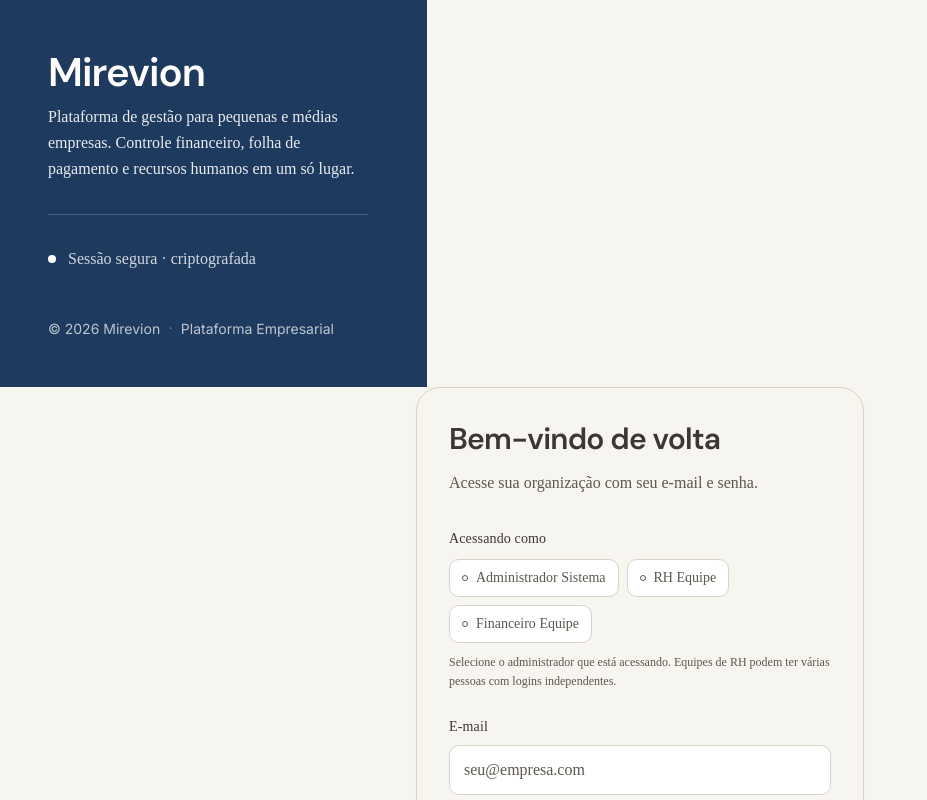
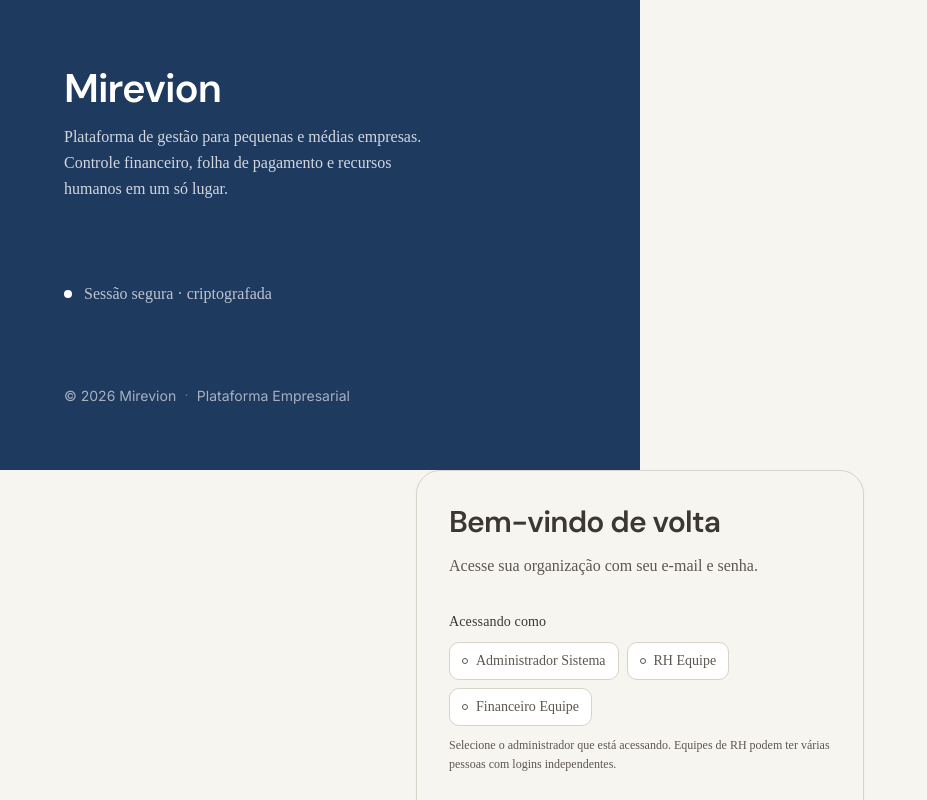
Before and after one commit to ItaloNicacioDev/Mirevion, a React (Vite) app in the folder apps/web/: page /login in a window 1280 px wide. Shown: the top 800 px of the page, without its empty margins (0-927 px from the left). Built offline with nearby package versions, Linux system fonts and the light colour scheme.

Commit message:
Update LoginPage styling for improved layout and visual consistency

```diff
--- a/apps/web/src/features/auth/LoginPage.tsx
+++ b/apps/web/src/features/auth/LoginPage.tsx
@@ -45,24 +45,24 @@ export default function LoginPage() {
   return (
     <div className="min-h-screen bg-background text-foreground">
       {/* Marca esquerda — visível apenas em telas largas */}
-      <div className="hidden lg:flex lg:w-1/3 bg-primary flex-col justify-between items-start p-12 text-white">
+      <div className="hidden lg:flex lg:w-1/2 bg-primary flex-col justify-between items-start p-10 lg:p-16 text-primary-foreground">
         <div className="flex flex-col gap-8">
           <div>
-            <div className="font-display text-h1 font-semibold tracking-tight mb-2">Mirevion</div>
-            <p className="body-sm opacity-90 leading-relaxed max-w-xs">
+            <div className="font-display text-h1 font-semibold tracking-tight mb-3">Mirevion</div>
+            <p className="body-sm opacity-80 leading-relaxed max-w-sm">
               Plataforma de gestão para pequenas e médias empresas.
               Controle financeiro, folha de pagamento e recursos humanos em um só lugar.
             </p>
           </div>
-          <div className="flex items-center gap-3 pt-8 border-t border-white/20">
-            <div className="w-2 h-2 rounded-full bg-white"></div>
-            <span className="body-sm opacity-80">Sessão segura · criptografada</span>
+          <div className="flex items-center gap-3 mt-12">
+            <div className="w-2 h-2 rounded-full bg-primary-foreground"></div>
+            <span className="body-sm opacity-70">Sessão segura · criptografada</span>
           </div>
         </div>
-        <div className="mt-12">
-          <div className="flex items-center gap-2 text-sm opacity-70">
+        <div className="mt-20">
+          <div className="flex items-center gap-2 text-sm opacity-60">
             <span className="font-label">© 2026 Mirevion</span>
-            <span className="text-white/50">·</span>
+            <span className="opacity-50">·</span>
             <span className="font-label">Plataforma Empresarial</span>
           </div>
         </div>
@@ -96,9 +96,9 @@ export default function LoginPage() {
                   <button
                     key={admin.id}
                     onClick={() => handleSelectAdmin(admin.email)}
-                    className={`flex items-center gap-2 px-3 py-2 text-sm rounded-md border transition-all duration-200 ${isSelected ? "bg-accent text-white border-accent shadow-sm shadow-accent/20" : "bg-card text-muted-foreground border-border hover:bg-muted/50 hover:border-border/50"}`}
+                    className={`flex items-center gap-2 px-3 py-2 text-sm rounded-md border transition-all duration-200 ${isSelected ? "bg-accent text-accent-foreground border-accent shadow-sm shadow-accent/20" : "bg-card text-muted-foreground border-border hover:bg-muted/50 hover:border-border/50"}`}
                   >
-                    <span className={`w-1.5 h-1.5 rounded-full ${isSelected ? "bg-white" : "bg-transparent border border-current"}`} />
+                    <span className={`w-1.5 h-1.5 rounded-full ${isSelected ? "bg-accent-foreground" : "bg-transparent border border-current"}`} />
                     {admin.first_name} {admin.last_name}
                   </button>
                 );
@@ -156,7 +156,7 @@ export default function LoginPage() {
             <button
               type="submit"
               disabled={loading}
-              className="w-full py-3.5 bg-accent text-on-accent rounded-md font-medium hover:bg-accent/90 focus:ring-2 focus:ring-ring focus:ring-offset-1 transition-all duration-200 disabled:opacity-60 disabled:cursor-not-allowed flex items-center justify-center gap-2"
+              className="w-full py-3.5 bg-accent text-accent-foreground rounded-md font-medium hover:bg-accent/90 focus:ring-2 focus:ring-ring focus:ring-offset-1 transition-all duration-200 disabled:opacity-60 disabled:cursor-not-allowed flex items-center justify-center gap-2"
             >
               {loading ? (
                 <>
```
